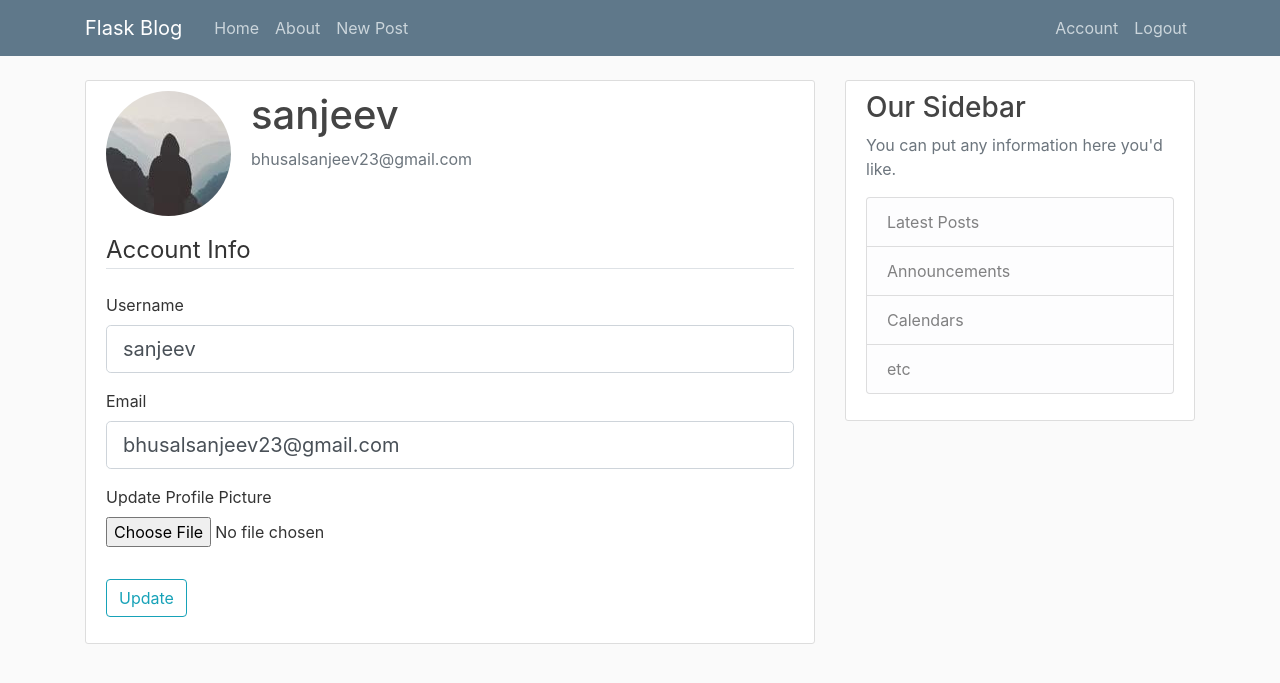
After one commit to sanjeevbhusal/Ful-Stack-Flash-Blog, a Flask app: page /account in a window 1280 px wide. The commit adds this page. Shown: the top 683 px of the page. Run offline with Flask 2, Linux system fonts and the light colour scheme; a user stored in the database is signed in; some libraries are stand-ins or nearby versions.

Commit message:
Created User Account Page, Added Functionality to delete post, update post etc.

```diff
--- a/flaskblog/forms.py
+++ b/flaskblog/forms.py
@@ -1,6 +1,9 @@
 from flask_wtf import FlaskForm
-from wtforms import StringField, PasswordField, SubmitField, BooleanField
-from wtforms.validators import DataRequired, Length, Email, EqualTo
+from flask_wtf.file import FileField, FileAllowed
+from wtforms import StringField, TextAreaField, PasswordField, SubmitField, BooleanField
+from wtforms.validators import DataRequired, Length, Email, EqualTo, ValidationError
+from flaskblog import User
+from flask_login import current_user
 
 
 class RegistrationForm( FlaskForm ):
@@ -12,6 +15,20 @@ class RegistrationForm( FlaskForm ):
 
     submit = SubmitField("Sign Up")
 
+    def validate_username(self, username):
+        user = User.query.filter_by(username = username.data).first()
+
+        if user:
+            raise ValidationError("That username is taken. Please choose another one.")
+
+    def validate_email(self, email):
+        user = User.query.filter_by(email = email.data).first()
+
+        if user:
+            raise ValidationError("That email is taken. Please choose another one.")
+
+
+
 class LoginForm( FlaskForm ):
 
     email = StringField("Email", validators=[DataRequired(), Email() ])
@@ -19,3 +36,36 @@ class LoginForm( FlaskForm ):
     remember = BooleanField("Remember Me")
 
     submit = SubmitField("Login")
+
+
+
+class UpdateAccountForm( FlaskForm ):
+
+    username = StringField("Username", validators=[DataRequired(), Length(min=2, max=20) ])
+    email = StringField("Email", validators=[DataRequired(), Email() ])
+    picture = FileField("Update Profile Picture", validators=[FileAllowed(["jpg", "png"])])
+
+    submit = SubmitField("Update")
+
+    def validate_username(self, username):
+        if self.username.data != current_user.username:
+            user = User.query.filter_by(username = username.data).first()
+
+            if user:
+                raise ValidationError("That username is taken. Please choose another one.")
+        else:
+            pass
+    def validate_email(self, email):
+        if self.email.data != current_user.email:
+            print("Yes")
+            user = User.query.filter_by(email = email.data).first()
+
+            if user:
+                raise ValidationError("That email is taken. Please choose another one.")
+
+
+class PostForm( FlaskForm):
+    title = StringField("Title", validators=[DataRequired()])
+    content = TextAreaField("Content", validators=[DataRequired()])
+
+    submit = SubmitField("Post")
--- a/flaskblog/routes.py
+++ b/flaskblog/routes.py
@@ -1,19 +1,14 @@
-from flask import Flask, render_template, flash, redirect, url_for
-from flaskblog.forms import RegistrationForm, LoginForm
-from flaskblog import app
-
-posts = [
-    {
-        "author": "Sanjeev",
-        "title": "How to be Better Developer",
-        "content": "Learn EveryDay",
-        "date_posted": "2022/05/05",
-    }
-]
-
+import secrets
+from PIL import Image
+import os
+from flask import Flask, render_template, flash, redirect, url_for, request, abort
+from flaskblog.forms import PostForm, RegistrationForm, LoginForm, UpdateAccountForm
+from flaskblog import app, bcrypt, db, User, Post
+from flask_login import login_user, current_user, logout_user, login_required
 
 @app.route("/")
 def home():
+    posts = Post.query.all()
     return render_template("app.html", title="Home Page", posts=posts)
 
 
@@ -24,23 +19,133 @@ def about():
 
 @app.route("/register", methods=["GET", "POST"])
 def register():
+    if current_user.is_authenticated:
+        return redirect(url_for("home"))
     form = RegistrationForm()
     # only runs when form is submitted.
     if form.validate_on_submit():
-        flash(f"Account created for {form.username.data}!", "success")
-        return redirect(url_for("home"))
+        hashed_password = bcrypt.generate_password_hash(form.password.data).decode("utf-8")
+        user = User(username = form.username.data, email = form.email.data, password = hashed_password)
+        db.session.add(user)
+        db.session.commit()
+        flash(f"Your account has been created. You are now able to log in ", "success")
+        return redirect(url_for("login"))
     return render_template("register.html", title="Register", form=form)
 
 
 @app.route("/login", methods=["GET", "POST"])
 def login():
+    if current_user.is_authenticated:
+        return redirect(url_for("home"))
     form = LoginForm()
     if form.validate_on_submit():
-        if form.email.data == "admin@gmail.com" and form.password.data == "admin":
-            flash("You are succesfullt logged In.", "success")
-            return redirect(url_for("home"))
+        user = User.query.filter_by(email = form.email.data).first()
+        print(user)
+        if user and bcrypt.check_password_hash(user.password, form.password.data):
+            login_user(user, remember = form.remember.data)
+            next_page =  request.args.get("next")
+            return redirect(next_page) if next_page else redirect(url_for("home"))
 
         else:
             flash("Please Enter correct Username or password.", "danger")
 
     return render_template("login.html", title="Login",  form=form)
+
+
+@app.route("/logout")
+def logout():
+    logout_user()
+    return redirect(url_for("home"))
+
+def save_picture(picture):
+    _, file_exe = os.path.splitext(picture.filename)
+    random_hex = secrets.token_hex(8)
+    file_name = random_hex + file_exe
+    picture_path = os.path.join(app.root_path, "static\profile_pic", file_name )
+
+    output_size = (125, 125)
+    i = Image.open(picture)
+    i.thumbnail(output_size)
+
+    i.save(picture_path)
+
+    return file_name
+
+
+@app.route("/account", methods=["GET", "POST"])
+@login_required
+def account():
+    form = UpdateAccountForm()
+
+    if request.method == "GET":
+        form.username.data = current_user.username
+        form.email.data = current_user.email
+
+    elif form.validate_on_submit():
+        if form.picture.data:
+            file_name = save_picture(form.picture.data)
+            old_pic = current_user.image_file
+            if old_pic != "default.jpg":
+                os.remove(os.path.join(app.root_path, 'static/profile_pic', old_pic))
+            current_user.image_file = file_name
+
+        current_user.username = form.username.data
+        current_user.email = form.email.data
+        db.session.commit()
+        flash("Your account has been Updated.", "success")
+        return redirect(url_for("account"))
+    image_file = url_for("static", filename=f"profile_pic/{current_user.image_file}")
+    return render_template("account.html", title="Account", user="Sanjeev", image_file = image_file, form=form)
+
+
+@app.route("/post/new", methods=["GET", "POST"])
+@login_required
+def new_post():
+    form = PostForm()
+    if form.validate_on_submit():
+        post = Post(title=form.title.data, content=form.content.data, author=current_user)
+        db.session.add(post)
+        db.session.commit()
+        flash("The form has been posted", "success")
+        return redirect(url_for("home"))
+    return render_template("create_post.html", legend = "Create Post",  title="New Post", form=form)
+
+@app.route("/post/<int:post_id>")
+@login_required
+def post(post_id):
+    post = Post.query.get_or_404(post_id)
+    return render_template("post.html", title="Post", post=post)
+
+
+@app.route("/post/<int:post_id>/update", methods=["GET", "POST"])
+@login_required
+def update_post(post_id):
+    post = Post.query.get_or_404(post_id)
+    form = PostForm()
+
+    if current_user.username != post.author.username:
+        abort(403)
+
+    if form.validate_on_submit():
+        post.title = form.title.data
+        post.content = form.content.data
+        db.session.commit()
+        flash("Post Updated Succesfully.", "success")
+        print(post.id)
+        redirect(url_for("post", post_id = post.id ))
+
+    if request.method == "GET":
+        form.title.data = post.title
+        form.content.data = post.content
+
+    return render_template("create_post.html", title="Update Post", form=form, legend = "Update Post" )
+
+
+@app.route("/post/<int:post_id>/delete", methods=["POST"])
+@login_required
+def delete_post(post_id):
+    post = Post.query.get_or_404(post_id)
+    db.session.delete(post)
+    db.session.commit()
+    flash("Your post was deleted Succesfully", "success")
+    return redirect(url_for("home"))
--- /dev/null
+++ b/flaskblog/templates/account.html
@@ -0,0 +1,57 @@
+{% extends "layout.html" %}
+{% block content %}
+<div class="content-section">
+    <div class="media">
+        <img class="rounded-circle account-img" src="{{ image_file }}">
+        <div class="media-body">
+            <h2 class="account-heading">{{ current_user.username }}</h2>
+            <p class="text-secondary">{{ current_user.email }}</p>
+        </div>
+    </div>
+    <form method="POST" action="" novalidate enctype="multipart/form-data">
+        {{ form.hidden_tag() }}
+        <fieldset class="form-group">
+            <legend class="border-bottom mb-4">Account Info</legend>
+            <div class="form-group">
+                {{ form.username.label(class="form-control-label") }}
+
+                {% if form.username.errors %}
+                {{ form.username(class="form-control form-control-lg is-invalid") }}
+                <div class="invalid-feedback">
+                    {% for error in form.username.errors %}
+                    <span>{{ error }}</span>
+                    {% endfor %}
+                </div>
+                {% else %}
+                {{ form.username(class="form-control form-control-lg") }}
+                {% endif %}
+            </div>
+            <div class="form-group">
+                {{ form.email.label(class="form-control-label") }}
+                {% if form.email.errors %}
+                {{ form.email(class="form-control form-control-lg is-invalid") }}
+                <div class="invalid-feedback">
+                    {% for error in form.email.errors %}
+                    <span>{{ error }}</span>
+                    {% endfor %}
+                </div>
+                {% else %}
+                {{ form.email(class="form-control form-control-lg") }}
+                {% endif %}
+            </div>
+            <div class="form-group">
+                {{ form.picture.label()}}
+                {{ form.picture(class="form-control-file")}}
+                {% if form.picture.errors %}
+                {% for error in form.picture.errors %}
+                <span class="text-danger">{{ error }}</span> </br>
+                {% endfor %}
+                {% endif %}
+            </div>
+        </fieldset>
+        <div class="form-group">
+            {{ form.submit(class="btn btn-outline-info") }}
+        </div>
+    </form>
+</div>
+{% endblock content %}
--- a/flaskblog/templates/layout.html
+++ b/flaskblog/templates/layout.html
@@ -22,13 +22,21 @@
                 </button>
                 <div class="collapse navbar-collapse" id="navbarToggle">
                     <div class="navbar-nav mr-auto">
-                        <a class="nav-item nav-link" href="{{ url_for("home") }}">Home</a>
-                        <a class="nav-item nav-link" href="{{ url_for("about") }}">About</a>
+                        <a class="nav-item nav-link" href="{{ url_for('home') }}">Home</a>
+                        <a class="nav-item nav-link" href="{{ url_for('about') }}">About</a>
+                        {% if current_user.is_authenticated %}
+                        <a class="nav-item nav-link" href="{{ url_for('new_post') }}">New Post</a>
+                        {% endif %}
                     </div>
                     <!-- Navbar Right Side -->
                     <div class="navbar-nav">
-                        <a class="nav-item nav-link" href="{{ url_for("login") }}">Login</a>
-                        <a class="nav-item nav-link" href="{{ url_for("register") }}">Register</a>
+                        {% if current_user.is_authenticated %}
+                        <a class="nav-item nav-link" href="{{ url_for('account') }}">Account</a>
+                        <a class="nav-item nav-link" href="{{ url_for('logout') }}">Logout</a>
+                        {% else %}
+                        <a class="nav-item nav-link" href="{{ url_for('login') }}">Login</a>
+                        <a class="nav-item nav-link" href="{{ url_for('register') }}">Register</a>
+                        {% endif %}
                     </div>
                 </div>
             </div>
@@ -63,6 +71,10 @@
             </div>
         </div>
     </main>
+
+    <script src="https://cdn.jsdelivr.net/npm/jquery@3.6.0/dist/jquery.slim.min.js"></script>
+    <script src="https://cdn.jsdelivr.net/npm/popper.js@1.16.1/dist/umd/popper.min.js"></script>
+    <script src="https://cdn.jsdelivr.net/npm/bootstrap@4.6.1/dist/js/bootstrap.bundle.min.js"></script>
 </body>
 
 </html>
--- a/flaskblog/templates/login.html
+++ b/flaskblog/templates/login.html
@@ -1,7 +1,7 @@
 {% extends "layout.html" %}
 {% block content %}
 <div class="content-section">
-        <form method="POST" action="" >
+    <form method="POST" action="" novalidate>
         {{ form.hidden_tag() }}
         <fieldset class="form-group">
             <legend class="border-bottom mb-4">Log In </legend>
--- a/run.py
+++ b/run.py
@@ -1,4 +1,5 @@
 from flaskblog import app
+
 
 if __name__ == "__main__":
     app.run(debug=True)
```
Also changed, not shown: flaskblog/__init__.py (+9 -1 lines), flaskblog/models.py (+9 -4 lines), flaskblog/templates/app.html (+11 -8 lines), flaskblog/templates/create_post.html (added, +45 -0 lines), flaskblog/templates/post.html (added, +47 -0 lines), notes.txt (+29 -0 lines), flaskblog/site.db, flaskblog/static/profile_pic/a1d49fdf8ec3070b.jpg (added). Lines whose indentation alone changed are shown as unchanged.
